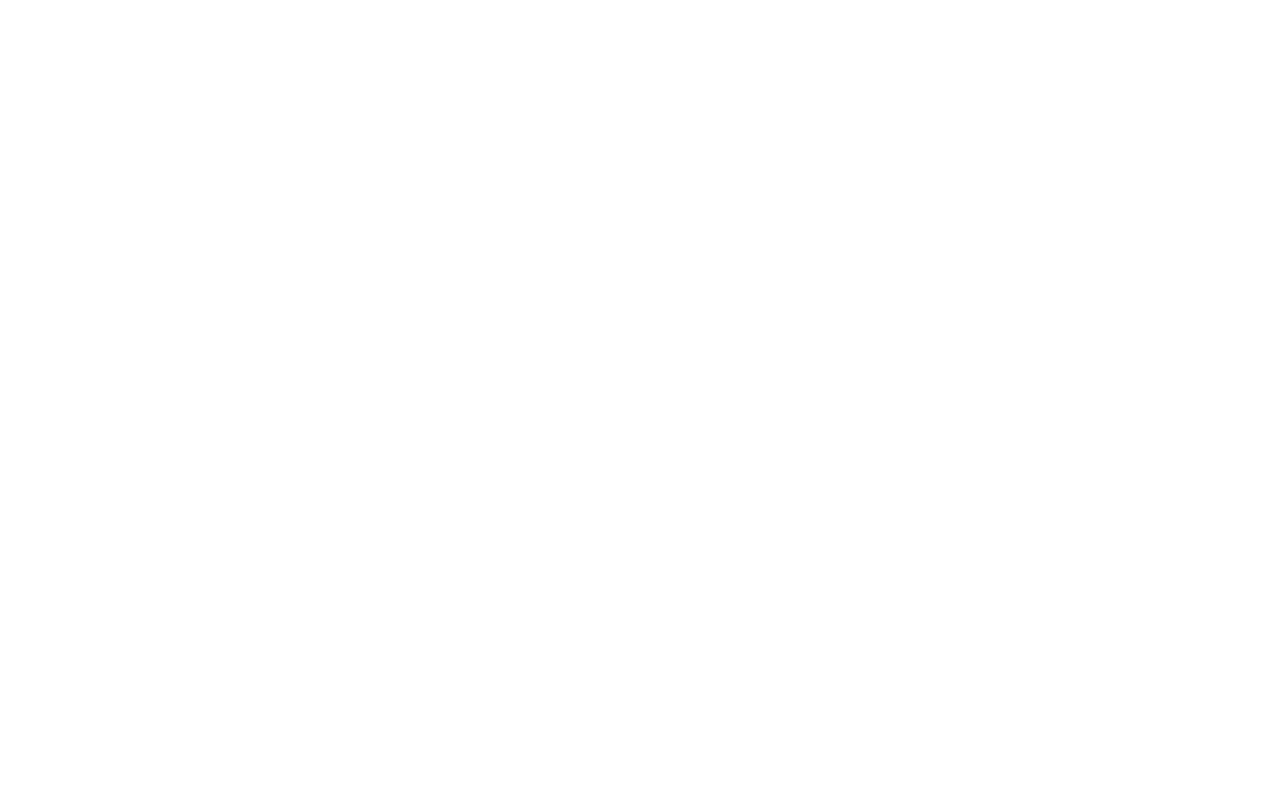
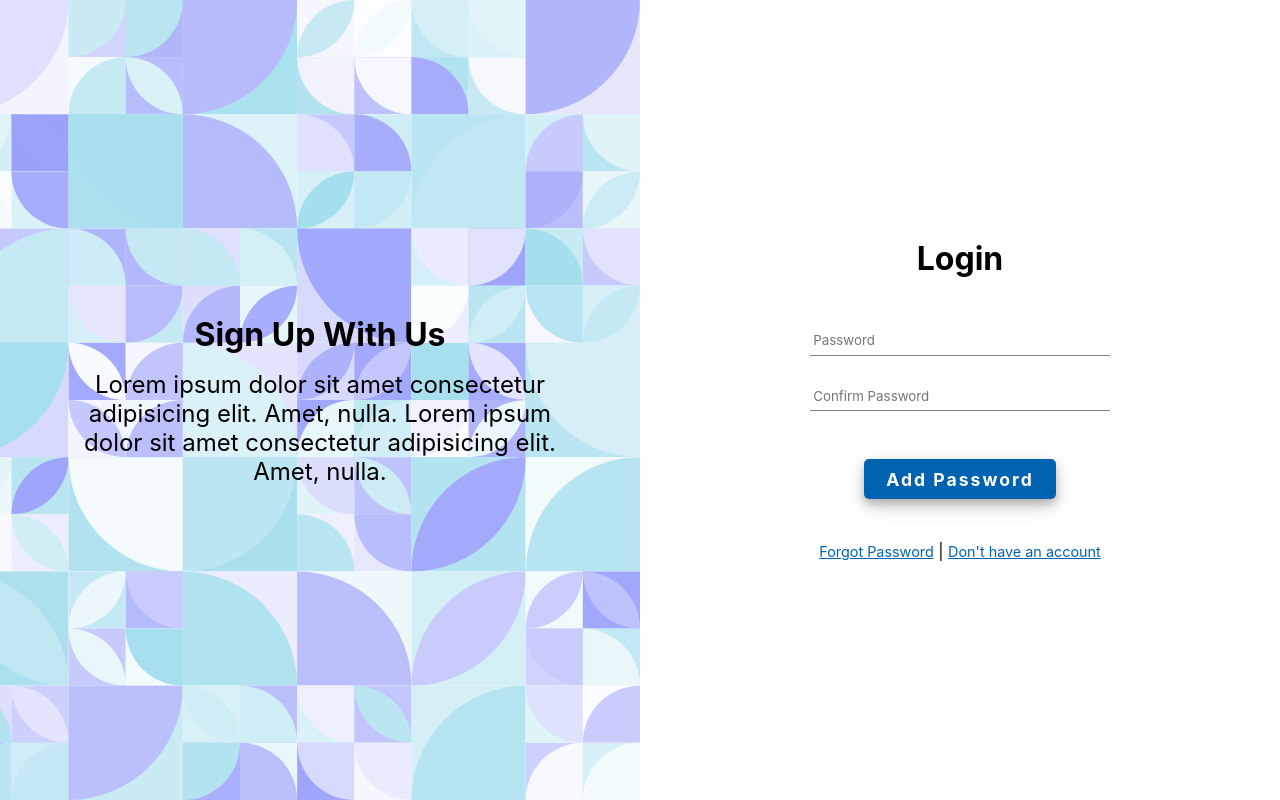
Before and after one commit to Lexdgr8est/social-app-frontend, a React (Create React App) app: page /confirm-password in a window 1280 px wide. Built offline with nearby package versions, Linux system fonts and the light colour scheme.

Commit message:
added dashboard and confirm password

```diff
--- a/src/App.js
+++ b/src/App.js
@@ -2,6 +2,8 @@
 import { BrowserRouter as Router, Route } from "react-router-dom";
 import Landing from "./pages/Landing";
 import SignUp from "./pages/SignUp";
+import ConfirmPassword from "./pages/ConfirmPassword";
+import Dashboard from "./pages/Dashboard";
 import Login from "./pages/Login";
 
 function App() {
@@ -11,6 +13,8 @@
         <Route exact path="/" component={Landing} />
         <Route path="/signup" component={SignUp} />
         <Route path="/login" component={Login} />
+        <Route path="/dashboard" component={Dashboard} />
+        <Route path="/confirm-password" component={ConfirmPassword} />
       </>
     </Router>
   );
--- /dev/null
+++ b/src/pages/ConfirmPassword.js
@@ -0,0 +1,41 @@
+import React from 'react';
+import { Link } from 'react-router-dom';
+import pattern from '../svgs/pattern.svg';
+
+const Login = () => {
+    return (
+        <main className="login">
+        <div className="left">
+            <img src={pattern} alt="pattern"/>
+            <div className="left-content">
+                {/* <div className="title">SOCiaL</div> */}
+                <h2>Sign Up With Us</h2>
+                <p>Lorem ipsum dolor sit amet consectetur adipisicing elit. Amet, nulla.
+                    Lorem ipsum dolor sit amet consectetur adipisicing elit. Amet, nulla.
+                </p>
+            </div>
+        </div>
+
+        <div className="right">
+            <h2>Login</h2>
+            <form>
+                <div className="control">
+                    <input type="password" placeholder="Password" required/>
+                </div>
+                <div className="control">
+                    <input type="password" placeholder="Confirm Password" required/>
+                </div>
+                <div className="control control-btn">
+                    <button className="btn btn-primary">Add Password</button>
+                </div>
+            </form>
+
+            <div className="other-info">
+                <Link to='login'>Forgot Password</Link> | <Link to='/signup'>Don't have an account</Link>
+            </div>
+        </div>
+    </main>
+    )
+}
+
+export default Login
--- /dev/null
+++ b/src/pages/Dashboard.js
@@ -0,0 +1,12 @@
+import React from 'react'
+
+const Dashboard = () => {
+    return (
+        <section style={{textAlign: 'center'}} className='dashboard'>
+            <h2>Welcome Boys</h2>
+            <span style={{fontSize: '100px'}} >&#128526;</span>
+        </section>
+    )
+}
+
+export default Dashboard
```
